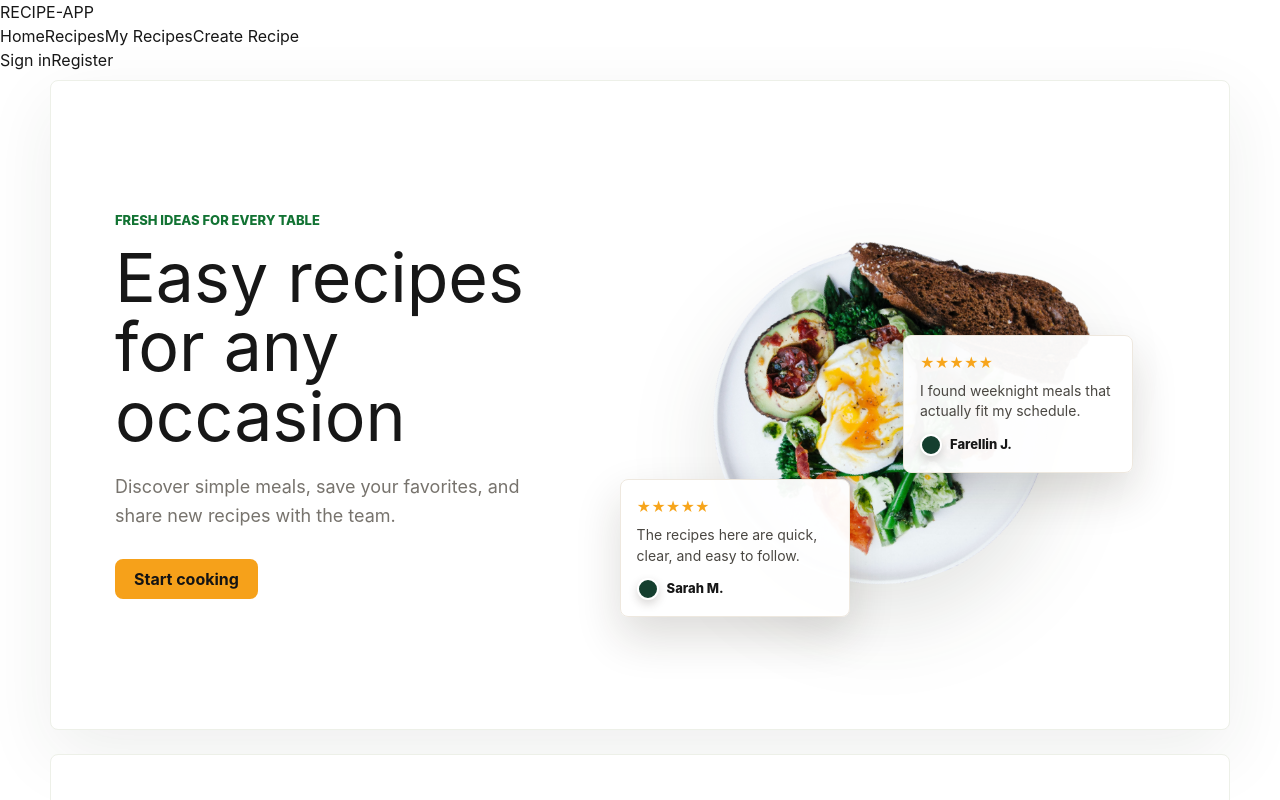
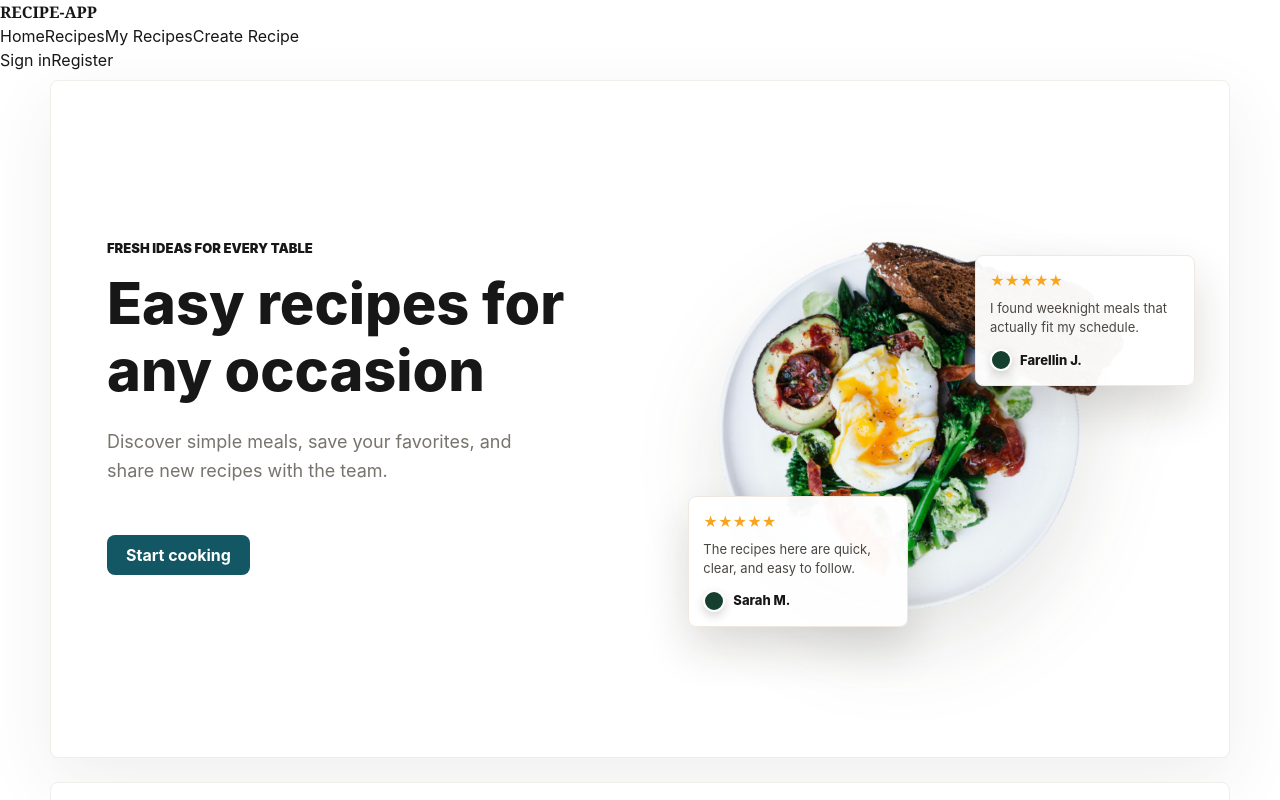
Before and after one commit to CyberboyKai/recipe-app, a React (Vite) app in the folder frontend/: page / in a window 1280 px wide. Shown: the top 800 px of the page. Built offline with nearby package versions, Linux system fonts and the light colour scheme.

Commit message:
style: refine home hero UI

```diff
--- a/frontend/src/components/HeroSection.jsx
+++ b/frontend/src/components/HeroSection.jsx
@@ -7,12 +7,14 @@ const HeroSection = ({ reviews }) => {
   return (
     <section className="hero-section" aria-labelledby="hero-title">
       <div className="hero-copy">
+        <div className="hero-text">
           <p className="eyebrow">Fresh ideas for every table</p>
           <h1 id="hero-title">Easy recipes for any occasion</h1>
           <p>
             Discover simple meals, save your favorites, and share new recipes with
             the team.
           </p>
+        </div>
         <Link className="button primary" to="/login">
           Start cooking
         </Link>
--- a/frontend/src/components/Navbar.jsx
+++ b/frontend/src/components/Navbar.jsx
@@ -9,7 +9,7 @@ export default function Navbar() {
   return (
     <nav className="w-full border-b bg-white">
       <div className="mx-auto grid max-w-6xl grid-cols-[1fr_auto_auto] items-center gap-6 px-4 py-5">
-        <NavLink to="/" className="text-lg font-bold text-gray-950">
+        <NavLink to="/" className="brand-logo text-lg text-gray-950">
           RECIPE-APP
         </NavLink>
 
--- a/frontend/src/styles.css
+++ b/frontend/src/styles.css
@@ -37,6 +37,13 @@ input {
 .brand {
   color: #101010;
   font-size: 18px;
+  font-weight: 800;
+  letter-spacing: 0;
+  text-decoration: none;
+}
+
+.brand-logo {
+  font-family: Georgia, "Times New Roman", serif;
   font-weight: 800;
   letter-spacing: 0;
   text-decoration: none;
@@ -101,12 +108,12 @@ input {
 }
 
 .button.primary {
-  background: #f6a11a;
-  color: #141414;
+  background: #145764;
+  color: #ffffff;
 }
 
 .button.primary:hover {
-  background: #ffad29;
+  background: #0f4651;
 }
 
 .button.compact {
@@ -125,35 +132,46 @@ input {
   border-radius: 8px;
   box-shadow: 0 24px 70px rgba(42, 55, 38, 0.08);
   display: grid;
-  gap: 40px;
-  grid-template-columns: minmax(280px, 0.92fr) minmax(360px, 1.08fr);
-  min-height: 560px;
+  gap: 32px;
+  grid-template-columns: minmax(300px, 0.9fr) minmax(420px, 1.1fr);
+  min-height: 520px;
   margin-top: 8px;
   overflow: hidden;
-  padding: 64px;
+  padding: 56px 56px 60px;
 }
 
 .hero-copy {
-  max-width: 480px;
+  max-width: 560px;
+}
+
+.hero-text {
+  transform: translateY(-20px);
 }
 
 .hero-copy p:not(.eyebrow) {
-  margin: 22px 0 28px;
+  margin: 24px 0 30px;
   max-width: 430px;
 }
 
 .eyebrow {
-  color: #127333;
+  color: #171717;
   font-size: 13px;
-  font-weight: 800;
+  font-weight: 900;
   margin: 0 0 12px;
   text-transform: uppercase;
 }
 
-.hero-copy h1,
+.hero-copy h1 {
+  font-size: clamp(44px, 4.5vw, 62px);
+  font-weight: 800;
+  letter-spacing: 0;
+  line-height: 1.16;
+  margin: 0;
+}
+
 .auth-heading h1 {
   font-size: clamp(38px, 6vw, 68px);
-  line-height: 1.02;
+  line-height: 1.04;
   margin: 0;
 }
 
@@ -166,8 +184,9 @@ input {
 }
 
 .hero-visual {
-  min-height: 430px;
+  min-height: 460px;
   position: relative;
+  transform: translateX(32px);
 }
 
 .hero-visual img {
@@ -178,7 +197,7 @@ input {
   height: auto;
   margin-left: auto;
   object-fit: contain;
-  width: min(100%, 520px);
+  width: min(100%, 560px);
 }
 
 .review-card {
@@ -186,19 +205,19 @@ input {
   border: 1px solid #eee8df;
   border-radius: 8px;
   box-shadow: 0 20px 45px rgba(40, 32, 20, 0.16);
-  max-width: 230px;
-  padding: 16px;
+  max-width: 220px;
+  padding: 14px;
   position: absolute;
 }
 
 .review-card-left {
-  bottom: 48px;
-  left: 0;
+  bottom: 70px;
+  left: 52px;
 }
 
 .review-card-right {
-  right: 32px;
-  top: 190px;
+  right: 10px;
+  top: 118px;
 }
 
 .stars {
@@ -209,8 +228,8 @@ input {
 
 .review-card p {
   color: #4a4742;
-  font-size: 14px;
-  line-height: 1.45;
+  font-size: 13px;
+  line-height: 1.48;
   margin: 0 0 12px;
 }
 
@@ -250,6 +269,7 @@ input {
 
 .section-heading h2 {
   font-size: clamp(30px, 4vw, 44px);
+  font-weight: 800;
   line-height: 1.1;
   margin: 0 0 6px;
 }
@@ -420,6 +440,7 @@ input {
 
   .hero-visual {
     min-height: 360px;
+    transform: none;
   }
 
   .recipe-grid {
@@ -439,6 +460,10 @@ input {
 
   .hero-copy h1 {
     font-size: 40px;
+  }
+
+  .hero-text {
+    transform: none;
   }
 
   .hero-visual {
```
Lines whose indentation alone changed are shown as unchanged.
